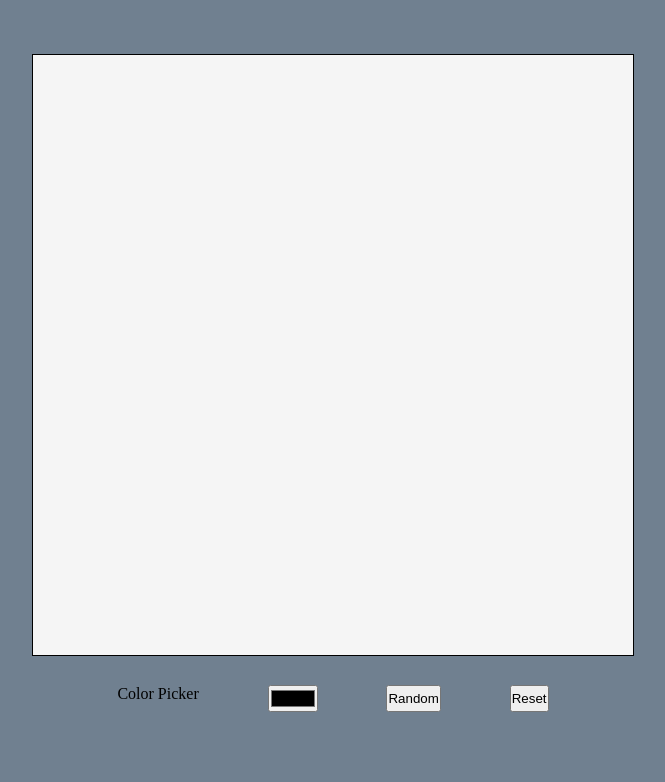
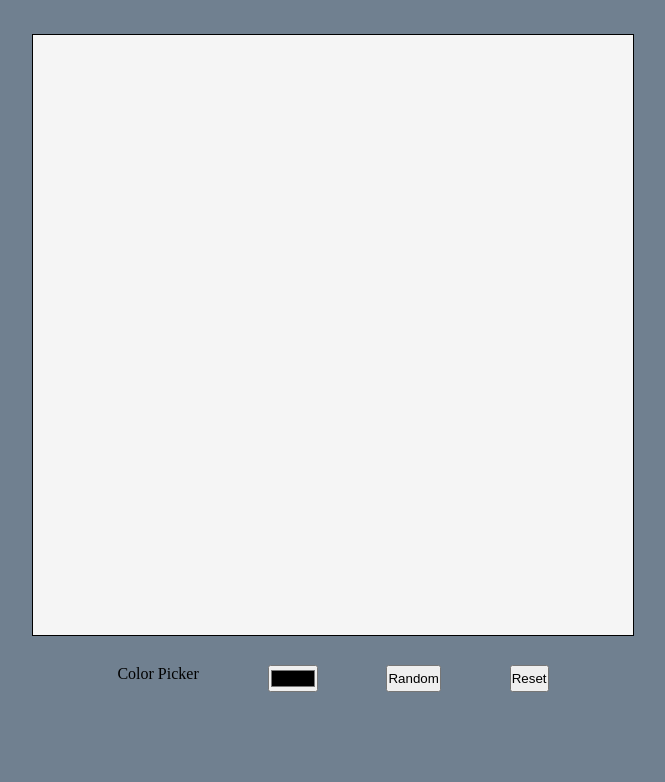
Before and after one commit to varun183/odinp-etch-a-sketch, a plain HTML site: page index.html in a window 1280 px wide. Shown: the part 158-940 px from the top of the page, without its empty margins (307-972 px from the left). After the commit the page ends 900 px from the top, so only its background shows below. Drawn offline with Linux system fonts and the light colour scheme.

Commit message:
make margins adjustment

```diff
--- a/styles.css
+++ b/styles.css
@@ -13,7 +13,7 @@ body{
     align-items: center;
     justify-content: space-between;
     height: 800px;
-    margin: 70px auto;
+    margin: 50px auto;
 }
 .header{
     display: flex;
```
